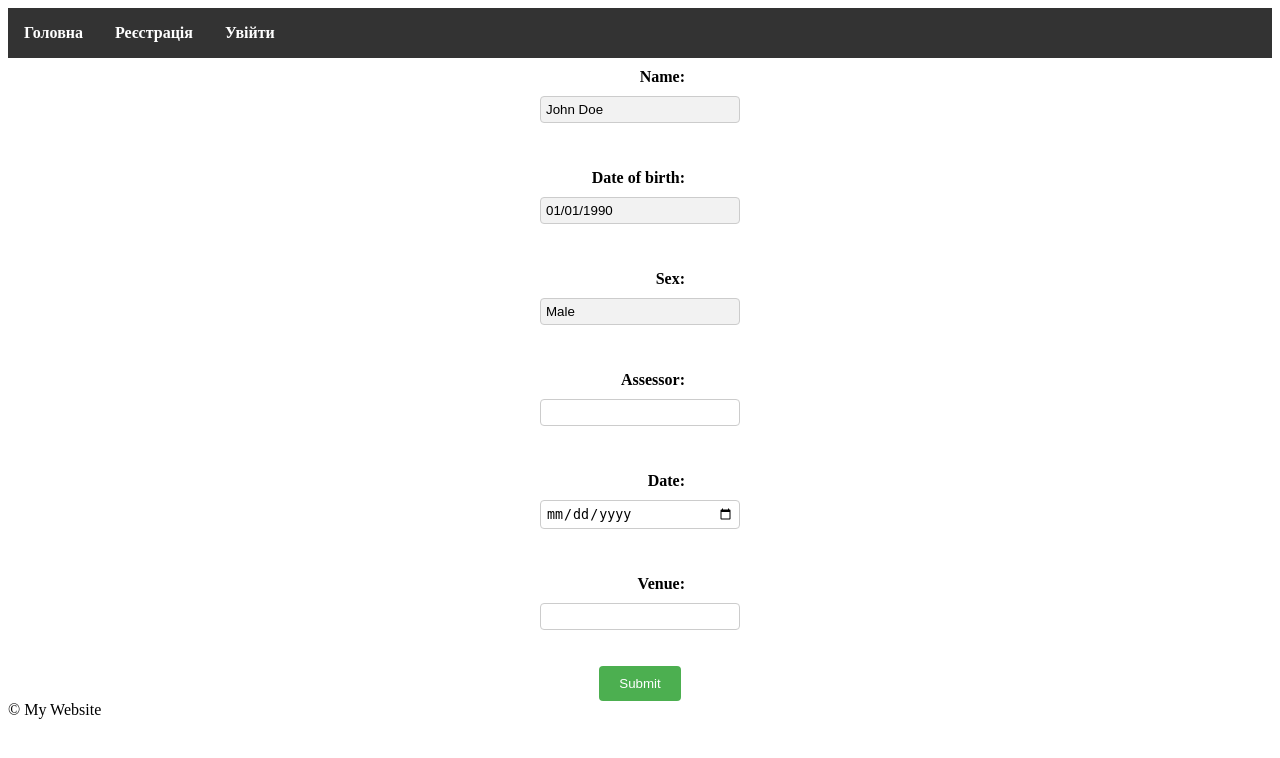
After one commit to MaximNoritsyn/tennishub, a FastAPI app: template app/templates/new_testing.html in a window 1280 px wide. The commit adds this page. Shown: the top 758 px of the page. Run offline with FastAPI, Linux system fonts and the light colour scheme; the template is opened without the code that fills it, so the values that code supplies are empty; parts of the project's set-up code (start-up, migrations or seed data) failed here and were passed over.

Commit message:
files for begin testing

```diff
--- a/app/static/css/base.css
+++ b/app/static/css/base.css
@@ -102,3 +102,43 @@ button:focus {
   outline: none;
   box-shadow: 0px 0px 4px #006b8f;
 }
+
+.form_table {
+  width: 50%;
+  margin: 0 auto;
+}
+
+label {
+  display: inline-block;
+  width: 100px;
+  text-align: right;
+  margin-right: 10px;
+  font-weight: bold;
+}
+
+input[type="text"],
+input[type="date"] {
+  width: 200px;
+  padding: 5px;
+  border: 1px solid #ccc;
+  border-radius: 4px;
+  box-sizing: border-box;
+}
+
+input[type="submit"] {
+  background-color: #4CAF50;
+  color: white;
+  padding: 10px 20px;
+  border: none;
+  border-radius: 4px;
+  cursor: pointer;
+  float: right;
+}
+
+input[type="submit"]:hover {
+  background-color: #45a049;
+}
+
+input[readonly] {
+  background-color: #f2f2f2;
+}
--- a/app/templates/base.html
+++ b/app/templates/base.html
@@ -13,19 +13,20 @@
     <header>
       <nav>
         <ul>
-          <li><a href="/">Home</a></li>
+          <li><a href="/">Головна</a></li>
           {% if logged %}
+          <li><a href="/testing/new">Розпочати тест</a></li>
           <li class="dropdown">
             <a class="dropbtn">{{ username }}</a>
             <div class="dropdown-content">
               <form action="/logout" method="post">
-                <input type="submit" value="Logout">
+                <input type="submit" value="Вийти">
               </form>
             </div>
           </li>
           {% else %}
-          <li><a href="/signup">Sign up</a></li>
-          <li><a href="/login">Log in</a></li>
+          <li><a href="/signup">Реєстрація</a></li>
+          <li><a href="/login">Увійти</a></li>
           {% endif %}
         </ul>
       </nav>
--- /dev/null
+++ b/app/templates/new_testing.html
@@ -0,0 +1,36 @@
+{% extends "base.html" %}
+
+{% block title %}Розпочати тест{% endblock %}
+
+{% block styles %}
+  <style>
+    /* your styles for this template here */
+  </style>
+{% endblock %}
+
+
+{% block content %}
+
+<form class="form_table" method="post">
+  <label for="name">Name:</label>
+  <input type="text" id="name" name="name" readonly value="John Doe"><br><br>
+
+  <label for="dob">Date of birth:</label>
+  <input type="text" id="dob" name="dob" readonly value="01/01/1990"><br><br>
+
+  <label for="sex">Sex:</label>
+  <input type="text" id="sex" name="sex" readonly value="Male"><br><br>
+
+  <label for="assessor">Assessor:</label>
+  <input type="text" id="assessor" name="assessor"><br><br>
+
+  <label for="date">Date:</label>
+  <input type="date" id="date" name="date"><br><br>
+
+  <label for="venue">Venue:</label>
+  <input type="text" id="venue" name="venue"><br><br>
+
+  <input type="submit" value="Submit">
+</form>
+
+{% endblock %}
--- a/main.py
+++ b/main.py
@@ -6,6 +6,7 @@ from starlette import status
 from app.login import router as login_router
 from app.signup import router as signup_router
 from app.index import router as index_router
+from app.test_form import router as test_form_router
 from app.models.cookie import add_username_to_request
 
 
@@ -16,6 +17,7 @@ app.mount("/app/static", StaticFiles(directory="app/static"), name="static")
 app.include_router(index_router, prefix="")
 app.include_router(login_router, prefix="/login")
 app.include_router(signup_router, prefix="/signup")
+app.include_router(test_form_router, prefix="/testing")
 
 # Call the add_username_to_request function and pass the app instance as parameter
 app.middleware("http")(add_username_to_request)
```
Also changed, not shown: app/templates/groundstroke_depth.html (added, +13 -0 lines), app/test_form.py (added, +19 -0 lines).
